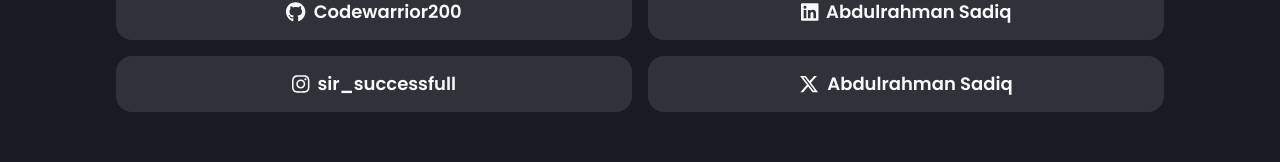
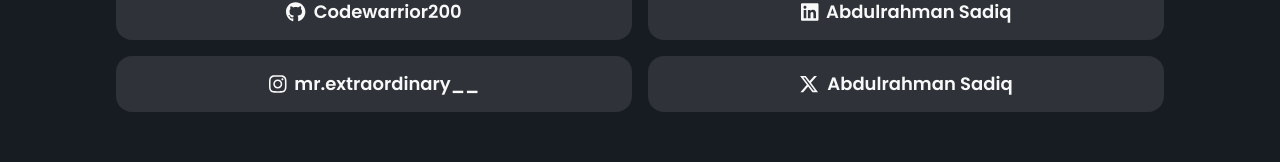
Before and after one commit to code-warrior200/portfolio-nextjs-master, a Next.js app: page / in a window 1280 px wide. Shown: the part 4294-4456 px from the top of the page. Built offline with nearby package versions, Linux system fonts and the light colour scheme; no server answers; what tailwindcss-debug-screens would draw is missing.

Commit message:
git commit

```diff
--- a/src/constants/strings.ts
+++ b/src/constants/strings.ts
@@ -1,6 +1,6 @@
 class Strings {
   static telegram = "Telegram";
-  static telegramLink = "https://telegram.me/Abdulrahman Sadiq";
+  static telegramLink = "abdulrahmansadiq02@gmail.com";
   static telegramUsername = "Abdulrahman Sadiq";
 
   static github = "GitHub";
@@ -13,7 +13,7 @@ class Strings {
 
   static instagram = "Instagram";
   static instagramLink = "https://www.instagram.com/";
-  static instagramUsername = "sir_successfull";
+  static instagramUsername = "mr.extraordinary__";
 
   static twitter = "Twitter";
   static twitterLink = "https://www.twitter.com/";
```
